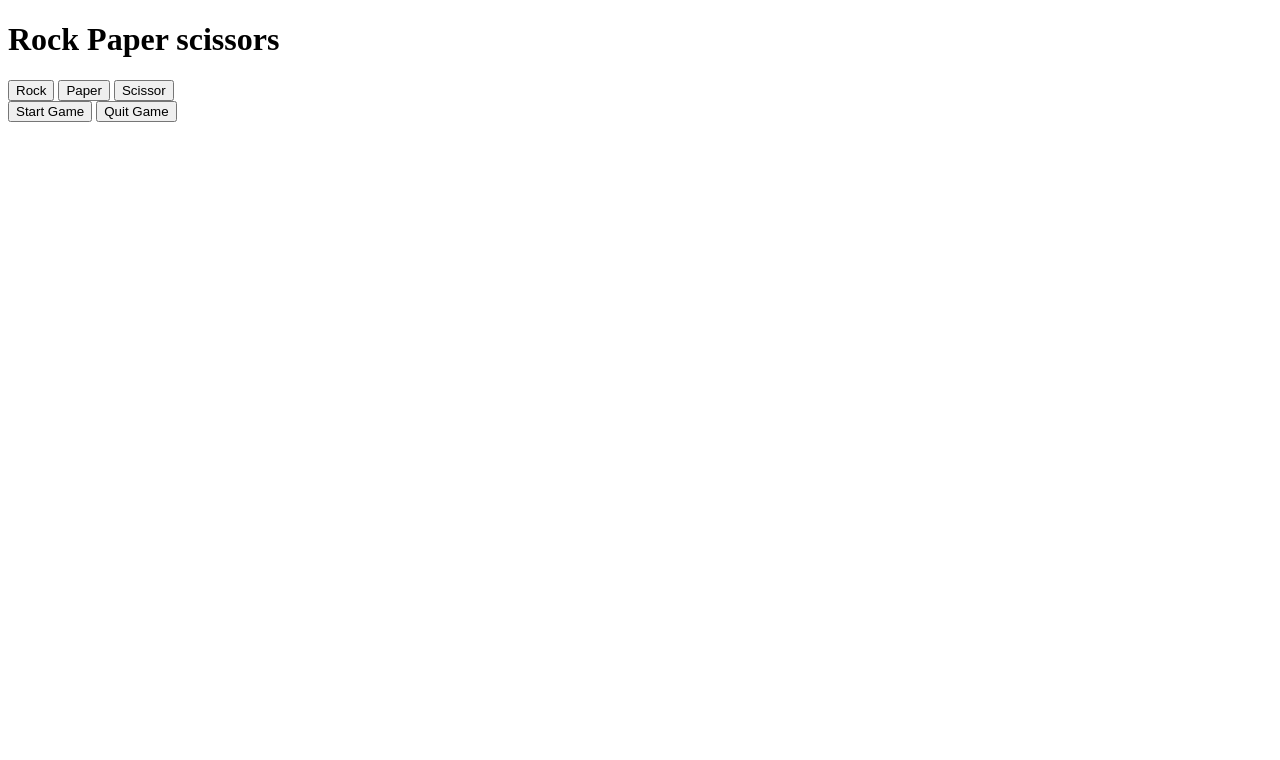
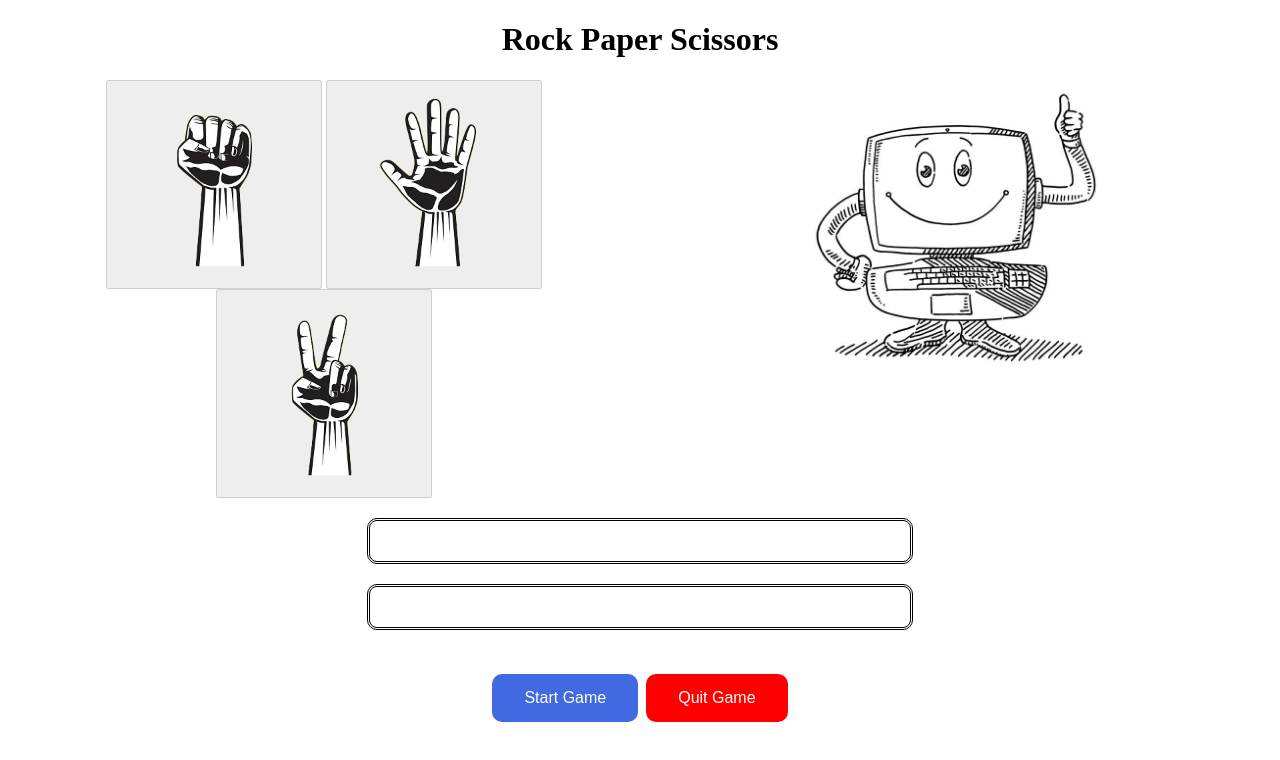
Before and after one commit to jansorianowork/js-rock-paper-scissors, a plain HTML site: page index.html in a window 1280 px wide. Drawn offline with Linux system fonts and the light colour scheme.

Commit message:
finished work, functions done

```diff
--- a/index.html
+++ b/index.html
@@ -5,16 +5,27 @@
     <meta http-equiv="X-UA-Compatible" content="IE=edge">
     <meta name="viewport" content="width=device-width, initial-scale=1.0">
     <title>Document</title>
+    <link rel="stylesheet" href="style.css">
 </head>
 <body>
-    <h1>Rock Paper scissors </h1>
-    <button id="btn-rock">Rock</button>
-    <button id="btn-paper">Paper</button>
-    <button id="btn-scissors">Scissor</button>
+    <h1>Rock Paper Scissors</h1>
+    <div class="game-pad">
+        <div class="player-options">
+            <button id="btn-rock" class="player-option-image" disabled><img src="/images/rock.png" alt="Rock"></button>
+            <button id="btn-paper" class="player-option-image" disabled><img src="/images/paper.png" alt="Paper"/></button>
+            <button id="btn-scissors" class="player-option-image" disabled><img src="./images/scissors.png" alt="Scissors"/></button>
+        </div>
+        <div class="computer-choice">
+            <img id="computer-choice-img" src="./images/computer.jpg" alt="">
+        </div>
+    </div>
+
     <div class="round-winner">
+    </div>
 
+    <div class="game-winner">
     </div>
-<div>
+<div class="game-options">
     <button id="start-restart">Start Game</button>
     <button id="quit-game">Quit Game</button>
 </div>
--- a/index.js
+++ b/index.js
@@ -6,6 +6,9 @@ const getComputerChoice =()=>{
     const randomizeOption = Math.floor(Math.random() * compOptions.length)
 
    const randomRes = compOptions[randomizeOption]
+
+     let computerImageHandler =  document.getElementById("computer-choice-img")
+     computerImageHandler.src=`./images/${randomRes}.png`
 
    return randomRes
 }
@@ -123,6 +126,7 @@ startRestart.addEventListener('click',()=>{
 const playRoundCount=(roundCounter)=>{
     if (roundCounter>=5){
         document.getElementsByClassName("round-winner")[0].innerHTML = ""
+        document.getElementsByClassName("game-winner")[0].innerHTML = ""
         rock.removeAttribute('disabled')
         paper.removeAttribute('disabled')
         scissors.removeAttribute('disabled')
@@ -138,21 +142,22 @@ const playRoundCount=(roundCounter)=>{
 const winner = ()=>{
 
     if(playerWin>computerWin){
-        document.getElementsByClassName("round-winner")[0].innerHTML = 'You beat the computer';
+        document.getElementsByClassName("game-winner")[0].innerHTML = 'You beat the computer';
     }
 
     if(computerWin>playerWin){
-        document.getElementsByClassName("round-winner")[0].innerHTML = 'The computer beat you';
+        document.getElementsByClassName("game-winner")[0].innerHTML = 'The computer beat you';
     }
 
     if(computerWin===playerWin){
-        document.getElementsByClassName("round-winner")[0].innerHTML = 'Draw';
+        document.getElementsByClassName("game-winner")[0].innerHTML = 'Draw';
     }
 
     console.log("computer:",computerWin,"player:",playerWin,"draw:",drawCount)
     drawCount=0
     playerWin= 0
    computerWin=0
+
     startRestart.textContent="Restart Game"
 }
 //quit game
@@ -170,6 +175,8 @@ const clearGame=()=>{
     playerWin= 0
    computerWin=0
    roundCount=0;
+   document.getElementsByClassName("round-winner")[0].innerHTML = '';
+   document.getElementsByClassName("game-winner")[0].innerHTML = '';
    rock.setAttribute('disabled','')
    paper.setAttribute('disabled','')
    scissors.setAttribute('disabled','')
--- /dev/null
+++ b/style.css
@@ -0,0 +1,66 @@
+h1 {
+    text-align: center;
+}
+
+.player-options{
+    text-align: center;
+}
+
+.game-options{
+    margin-top: 40px;
+    text-align: center;
+}
+
+.game-pad{
+    display: flex;
+}
+
+#computer-choice-img{
+    max-width: 300px;
+}
+
+.player-options{
+    flex:1
+}
+.computer-choice{
+    text-align: center;
+    flex:1
+}
+.player-option-image img{
+  max-width: 200px;
+}
+
+#start-restart,#quit-game{
+    border: none;
+    border-radius: 10px;
+    color: white;
+    padding: 15px 32px;
+    text-align: center;
+    text-decoration: none;
+    display: inline-block;
+    font-size: 16px;
+    margin: 4px 2px;
+    cursor: pointer;
+}
+#start-restart{
+    background-color: royalblue;
+
+}
+#quit-game{
+background-color: red;
+}
+
+.round-winner,.game-winner{
+    border-radius: 10px;
+    border: double #000;
+    max-width: 500px;
+    text-align: center;
+    padding:20px;
+    margin: auto;
+
+}
+
+.round-winner{
+    margin-top:20px;
+    margin-bottom:20px;
+}
```
Also changed, not shown: images/computer.jpg (added), images/paper.png (added), images/rock.png (added), images/scissors.png (added).
